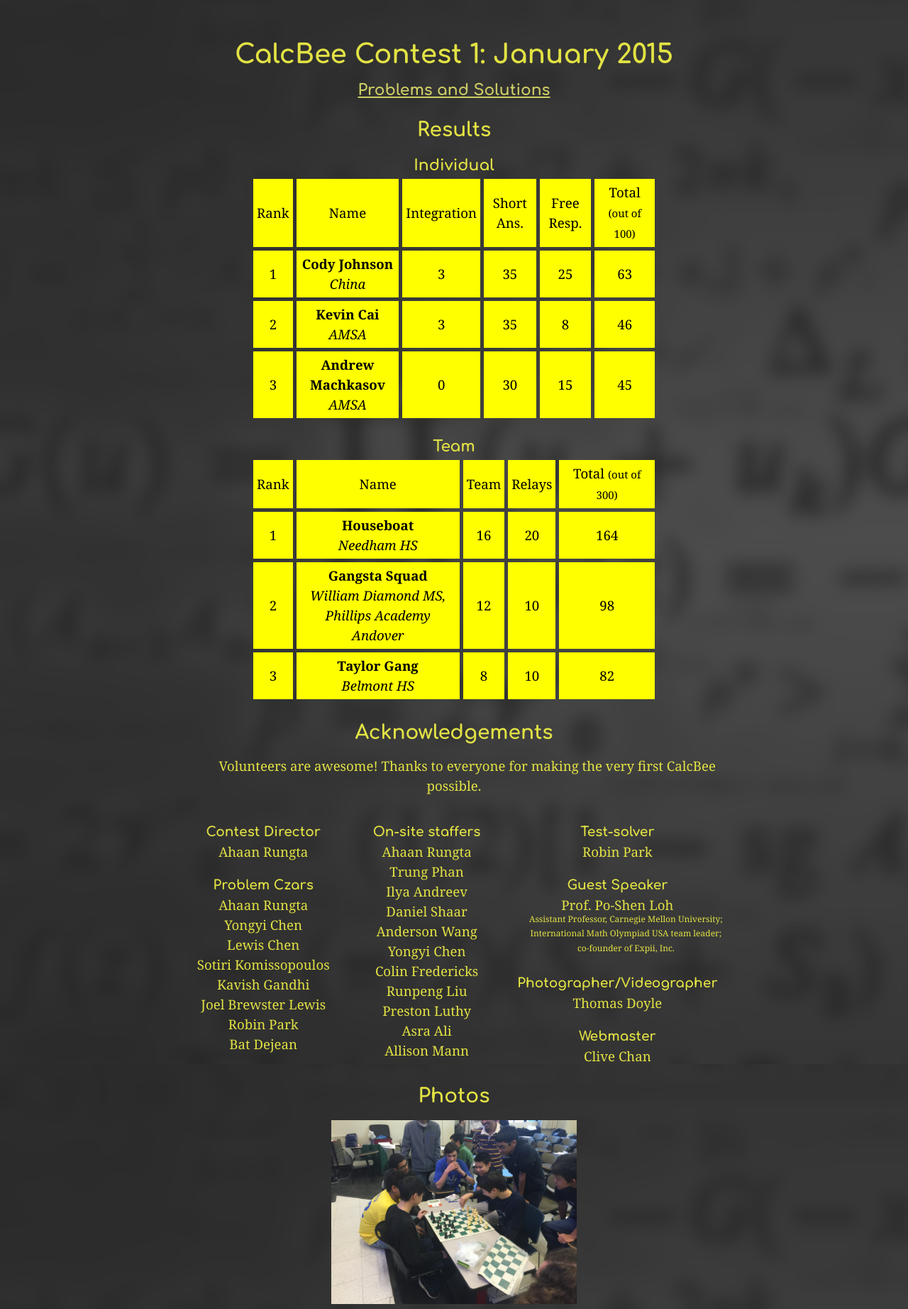
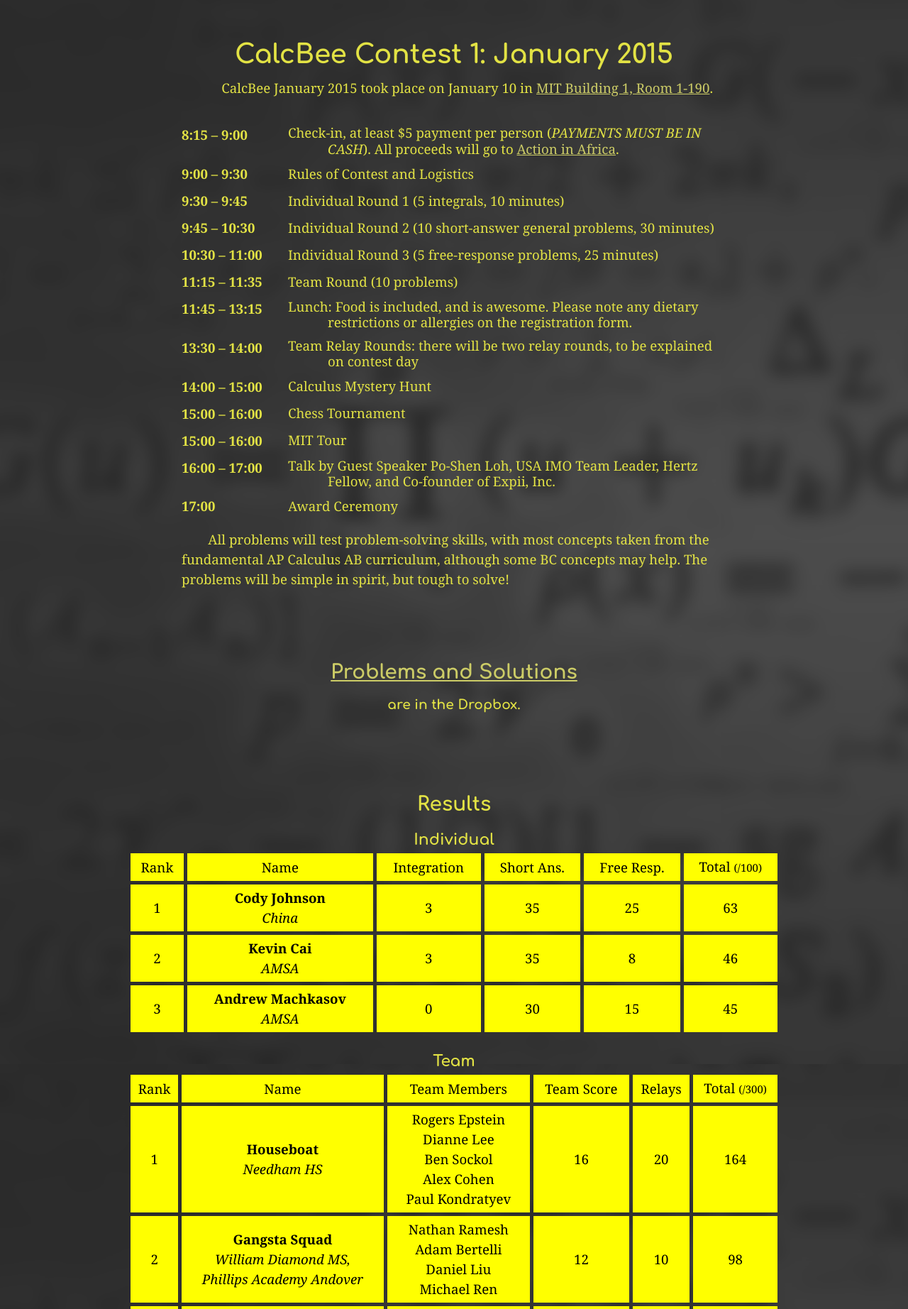
Before and after one commit to cchan/calcbee, a PHP site: page /jan2015.html in a window 1280 px wide. Shown: the part 101-1945 px from the top of the page at 71% size. Run offline with PHP 8.4, Linux system fonts and the light colour scheme; some libraries are stand-ins or nearby versions.

Commit message:
Moved things around

```diff
--- a/jan2015.html
+++ b/jan2015.html
@@ -33,23 +33,57 @@
 		<header><a href="index.html" class="img"><img src='img/backarrow.png' class='backarrow'/></a><span class="header bg">Archive 2015</span></header>
 		<div class='content' style="text-align:center;">
 			<h1>CalcBee Contest 1: January 2015</h1>
-			<h3><a href="https://www.dropbox.com/sh/qul4ammcosefcwn/AAD1RrSI8-NsboDFa2-COSC-a?dl=0">Problems and Solutions</a></h3>
+
+			<p>CalcBee January 2015 took place on January 10 in <a href="https://whereis.mit.edu/?go=1">MIT Building 1, Room 1-190</a>.</p>
+
+			<table id="schedtable" style="text-align:left;"><td>
+				<tr><th>8:15 – 9:00<td>Check-in, at least $5 payment per person (<i>PAYMENTS MUST BE IN CASH</i>). All proceeds will go to <a href="http://actioninafrica.com/">Action in Africa</a>.
+				<tr><th>9:00 – 9:30<td>Rules of Contest and Logistics
+				<tr><th>9:30 – 9:45<td>Individual Round 1 (5 integrals, 10 minutes)
+				<tr><th>9:45 – 10:30<td>Individual Round 2 (10 short-answer general problems, 30 minutes)
+				<tr><th>10:30 – 11:00<td>Individual Round 3 (5 free-response problems, 25 minutes)
+				<tr><th>11:15 – 11:35<td>Team Round (10 problems)
+				<tr><th>11:45 – 13:15<td>Lunch: Food is included, and is awesome. Please note any dietary restrictions or allergies on the registration form.
+				<tr><th>13:30 – 14:00<td>Team Relay Rounds: there will be two relay rounds, to be explained on contest day
+				<tr><th>14:00 – 15:00<td>Calculus Mystery Hunt
+				<tr><th>15:00 – 16:00<td>Chess Tournament
+				<tr><th>15:00 – 16:00<td>MIT Tour
+				<tr><th>16:00 – 17:00<td>Talk by Guest Speaker Po-Shen Loh, USA IMO Team Leader, Hertz Fellow, and Co-founder of Expii, Inc.
+				<tr><th>17:00<td>Award Ceremony
+			</table>
+
+			<p style="text-align:left">All problems will test problem-solving skills, with most concepts taken from the fundamental AP Calculus AB curriculum, although some BC concepts may help. The problems will be simple in spirit, but tough to solve!</p>
+
+			<br><br>
+
+			<h2><a href="https://www.dropbox.com/sh/qul4ammcosefcwn/AAD1RrSI8-NsboDFa2-COSC-a?dl=0">Problems and Solutions</a></h2>
+			<h4>are in the Dropbox.</h4>
+
+			<br><br><br>
 
 			<h2>Results</h2>
 			<h3>Individual</h3>
-			<table class="spacious">
-				<tr><td>Rank<td>Name					<td>Integration	<td>Short Ans.	<td>Free Resp.	<td>Total <small>(out of 100)</small>
+			<table class="spacious" style="width: 120%; margin-left:-10%;">
+				<tr><td>Rank<td>Name					<td>Integration	<td>Short Ans.	<td>Free Resp.	<td>Total <small>(/100)</small>
 				<tr><td>1	<td><b>Cody Johnson</b><br><i>China</i>	<td>3			<td>35			<td>25			<td>63
 				<tr><td>2	<td><b>Kevin Cai</b><br><i>AMSA</i>		<td>3			<td>35			<td>8			<td>46
 				<tr><td>3	<td><b>Andrew Machkasov</b><br><i>AMSA</i><td>0			<td>30			<td>15			<td>45
 			</table>
 			<h3>Team</h3>
-			<table class="spacious">
-				<tr><td>Rank<td>Name															<td>Team<td>Relays	<td>Total <small>(out of 300)</small>
-				<tr><td>1	<td><b>Houseboat</b><br><i>Needham HS</i>											<td>16	<td>20		<td>164
-				<tr><td>2	<td><b>Gangsta Squad</b><br><i>William Diamond MS,<br>Phillips Academy Andover</i><td>12	<td>10		<td>98
-				<tr><td>3	<td><b>Taylor Gang</b><br><i>Belmont HS</i>										<td>8	<td>10		<td>82
+			<table class="spacious" style="width: 120%; margin-left:-10%;">
+				<tr><td>Rank<td>Name																			<td>Team Members																				<td>Team Score	<td>Relays	<td>Total <small>(/300)</small>
+				<tr><td>1	<td><b>Houseboat</b><br><i>Needham HS</i>											<td>Rogers Epstein<br>Dianne Lee<br>Ben Sockol<br>Alex Cohen<br>Paul Kondratyev					<td>16			<td>20		<td>164
+				<tr><td>2	<td><b>Gangsta Squad</b><br><i>William Diamond MS,<br>Phillips Academy Andover</i>	<td>Nathan Ramesh<br>Adam Bertelli<br>Daniel Liu<br>Michael Ren									<td>12			<td>10		<td>98
+				<tr><td>3	<td><b>Taylor Gang</b><br><i>Belmont HS</i>											<td>Andrew Reppucci<br>Nikolai Illarionov<br>Sai Sriraman<br>Jake Alistair Carr<br>Eli Workman	<td>8			<td>10		<td>82
 			</table>
+			<h3>Mystery Hunt Winner</h3>
+			<p><b>Winner: Houseboat</b>, Needham High; members Rogers Epstein, Dianne Lee, Ben Sockol, Alex Cohen, Paul Kondratyev, with a solve time of 41 minutes.</p>
+			<h3>Chess Tournament</h3>
+			<p><b>Winner: Nikolai Illarionov</b></p>
+
+			<h4>Congratulations and thanks to all the winners and participants in the very first CalcBee!</h4>
+
+			<br>
 
 			<h2>Acknowledgements</h2>
 			<p>Volunteers are awesome! Thanks to everyone for making the very first CalcBee possible.</p>
--- a/style.css
+++ b/style.css
@@ -200,12 +200,20 @@ z-index:10000;
 	transition: all 0.8s;
 	overflow:hidden;
 }
-.downarrow:hover,.uparrow:hover,.backarrow:hover{
+.downarrow:hover,.uparrow:hover{
 	-webkit-transform:rotate(360deg);
 	-moz-transform:rotate(360deg);
 	-o-transform:rotate(360deg);
 	-ms-transform:rotate(360deg);
 	transform:rotate(360deg);
+	opacity:1.0;
+}
+.backarrow:hover{
+	-webkit-transform:rotate(-360deg);
+	-moz-transform:rotate(-360deg);
+	-o-transform:rotate(-360deg);
+	-ms-transform:rotate(-360deg);
+	transform:rotate(-360deg);
 	opacity:1.0;
 }
 
```
Also changed, not shown: index.html (+2 -21 lines).
